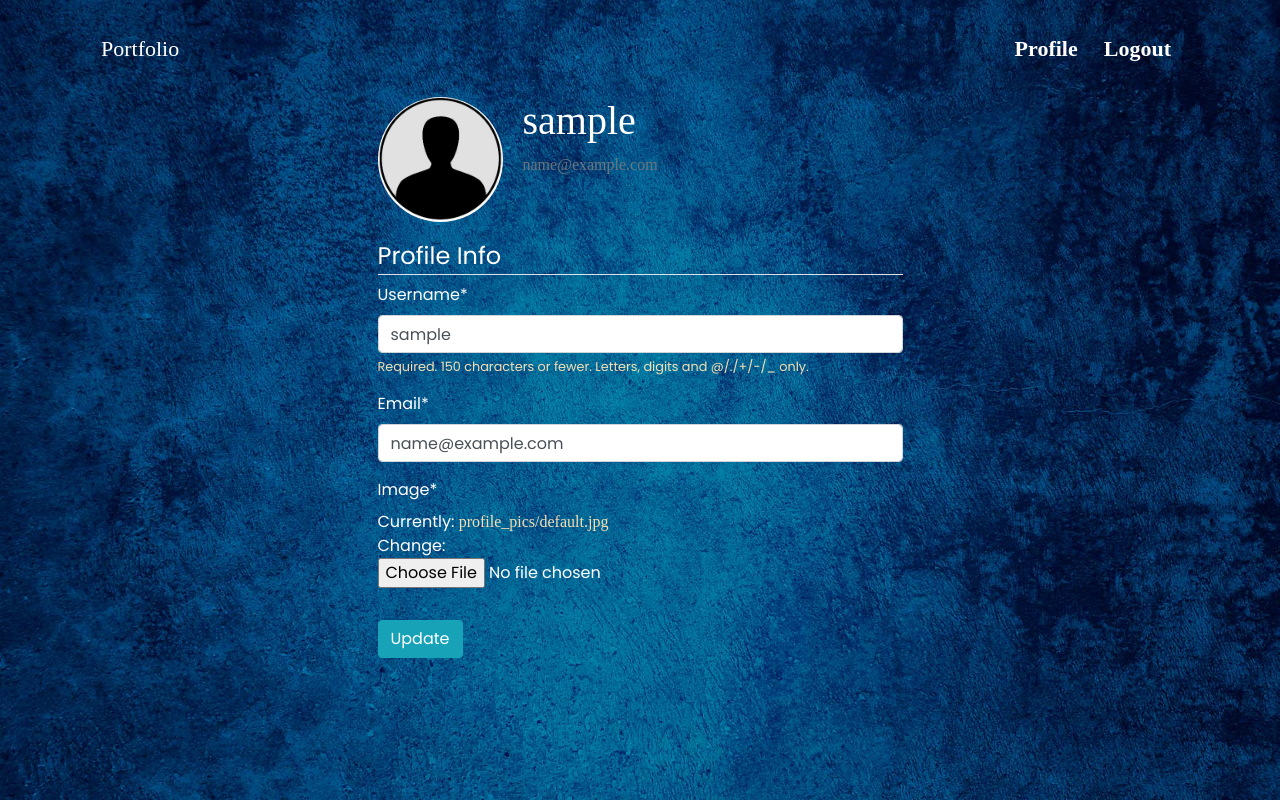
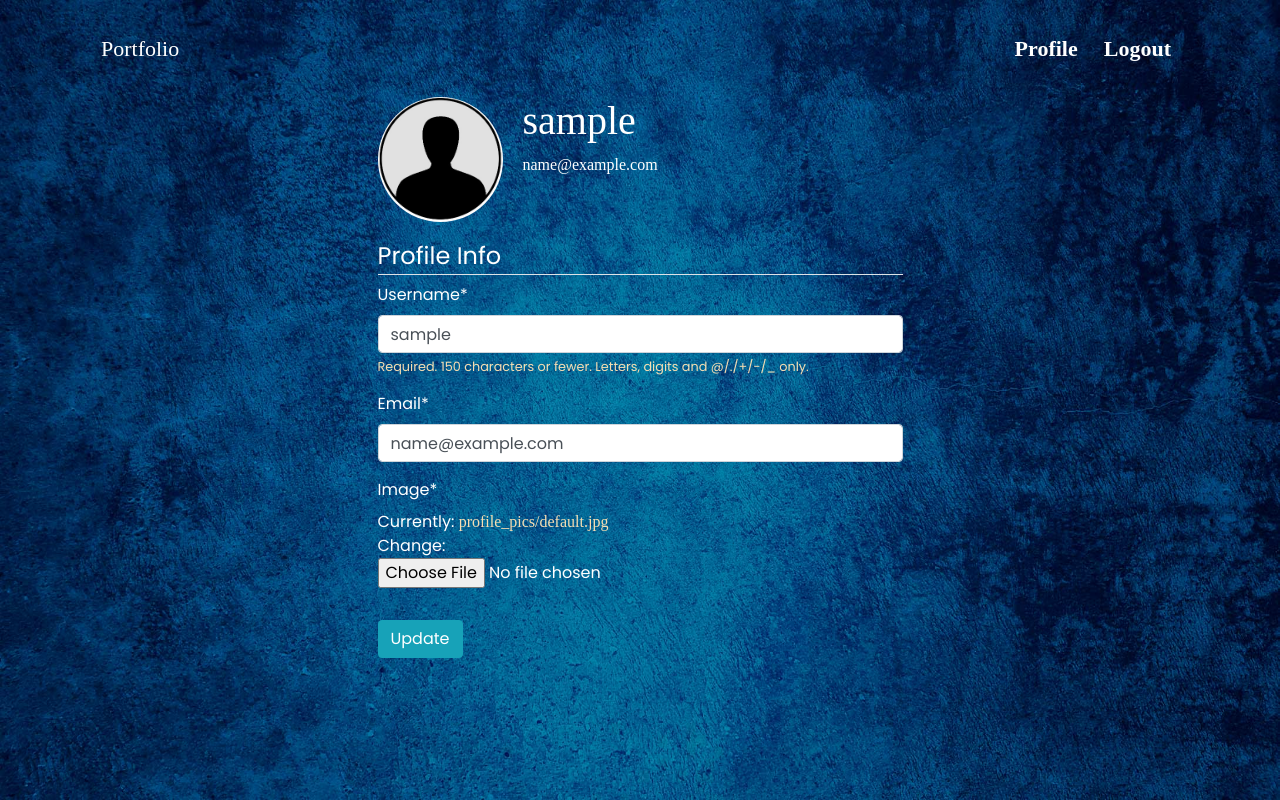
Before and after one commit to marinoalexander5/django-portfolio-live, a Django app: page /profile/ in a window 1280 px wide. Run offline with Django 3.2, Linux system fonts and the light colour scheme; the visitor is signed in with stand-in values (Sample User, id 1); some libraries are stand-ins or nearby versions; some web fonts are replaced.

Commit message:
Update to portfolio

```diff
--- a/users/templates/users/profile.html
+++ b/users/templates/users/profile.html
@@ -7,7 +7,7 @@
 				<img class="rounded-circle account-img" src="{{ user.profile.image.url }}">
 				<div class="media-body">
 					<h2 class="account-heading">{{ user.username }}</h2>
-					<p class="text-secondary">{{ user.email }}</p>
+					<p class="text-white">{{ user.email }}</p>
 				</div>
 			</div>
 			<form method="POST" enctype="multipart/form-data">
```
